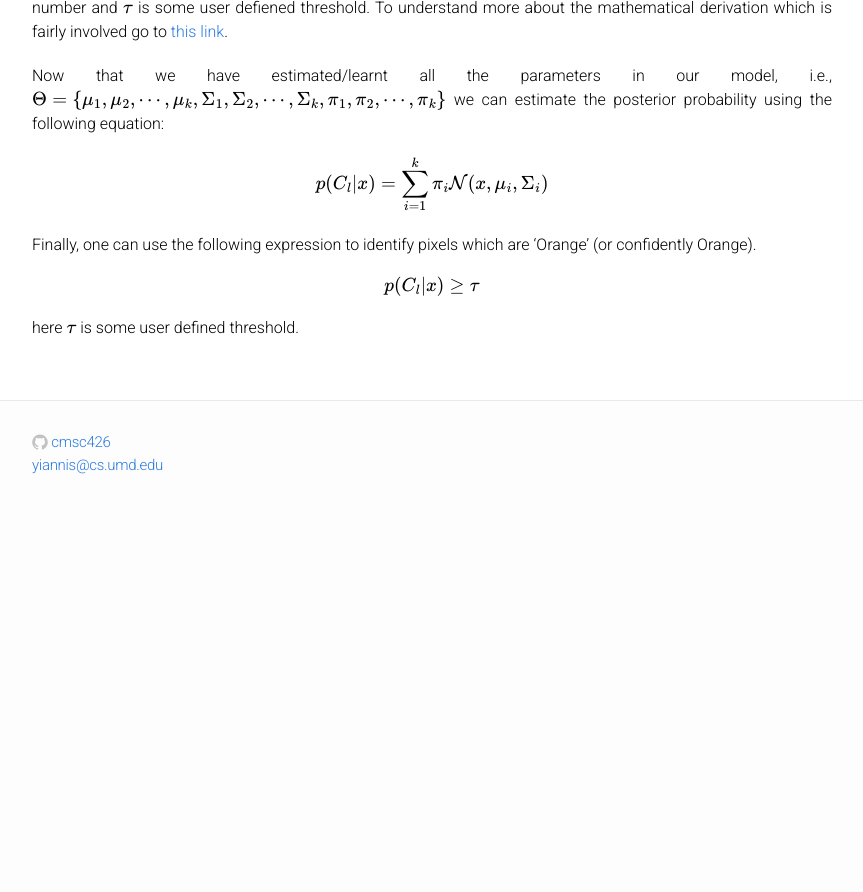
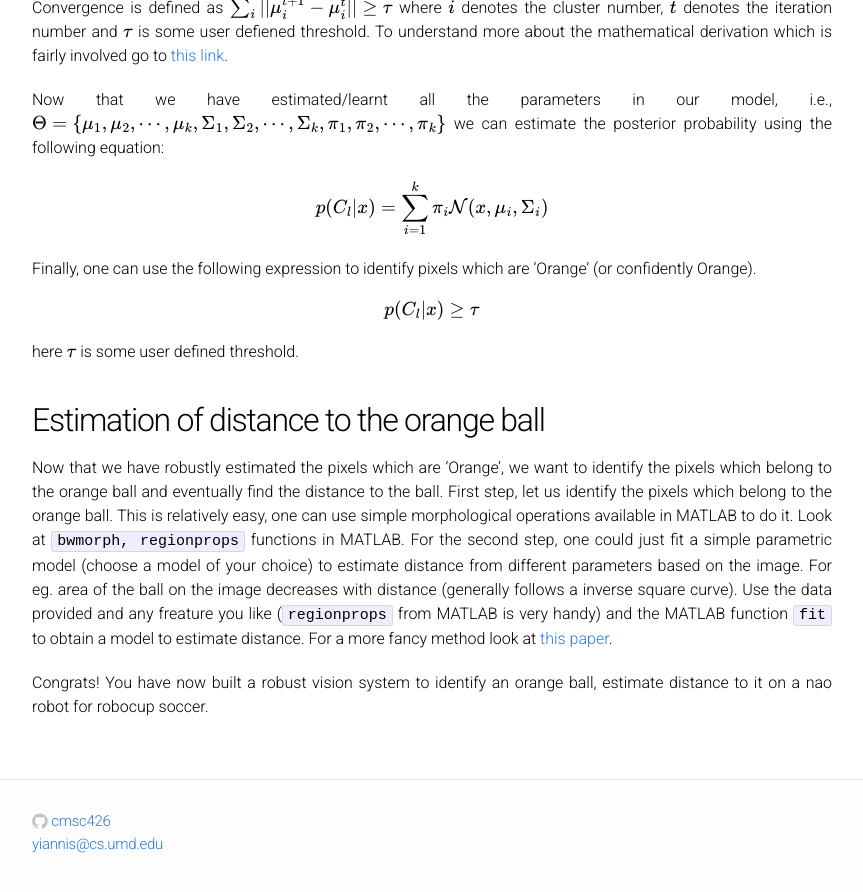
Before and after one commit to cmsc426/cmsc426.github.io, a Jekyll site: the page built from colorseg.md, in a window 1280 px wide and 900 px high, scrolled down 11707 px. Shown: the top 892 px of the window, without its empty margins (208-1071 px from the left). Built offline with Jekyll 4.4.1, drawn with Linux system fonts in a browser that asks for light colours; formulas are drawn with MathJax 3; before the commit the page ends 12228 px from its top, so only the background shows below that; some of the changed text lies outside the part shown.

Commit message:
Changed colorseg

````diff
--- a/colorseg.md
+++ b/colorseg.md
@@ -13,6 +13,7 @@ The Table of Contents:
 	- [Color Thresholding](#colorthresh)
 	- [Color Classification using a Single Gaussian](#gaussian)
 	- [Color Classification using a Gaussian Mixture Model (GMM)](#gmm)
+- [Estimation of distance to the orange ball](#distest)
 
 <a name='intro'></a>
 
@@ -289,3 +290,9 @@ p(C_l \vert x) \ge \tau
 $$
 
 here $$\tau$$ is some user defined threshold.
+
+<a name='distest'></a>
+## Estimation of distance to the orange ball
+Now that we have robustly estimated the pixels which are 'Orange', we want to identify the pixels which belong to the orange ball and eventually find the distance to the ball. First step, let us identify the pixels which belong to the orange ball. This is relatively easy, one can use simple morphological operations available in MATLAB to do it. Look at ```bwmorph, regionprops``` functions in MATLAB. For the second step, one could just fit a simple parametric model (choose a model of your choice) to estimate distance from different parameters based on the image. For eg. area of the ball on the image decreases with distance (generally follows a inverse square curve). Use the data provided and any freature you like (```regionprops``` from MATLAB is very handy) and the MATLAB function ```fit``` to obtain a model to estimate distance. For a more fancy method look at [this paper](http://www.cis.upenn.edu/~kostas/mypub.dir/thomas17ral.pdf).
+
+Congrats! You have now built a robust vision system to identify an orange ball, estimate distance to it on a nao robot for robocup soccer.
````
